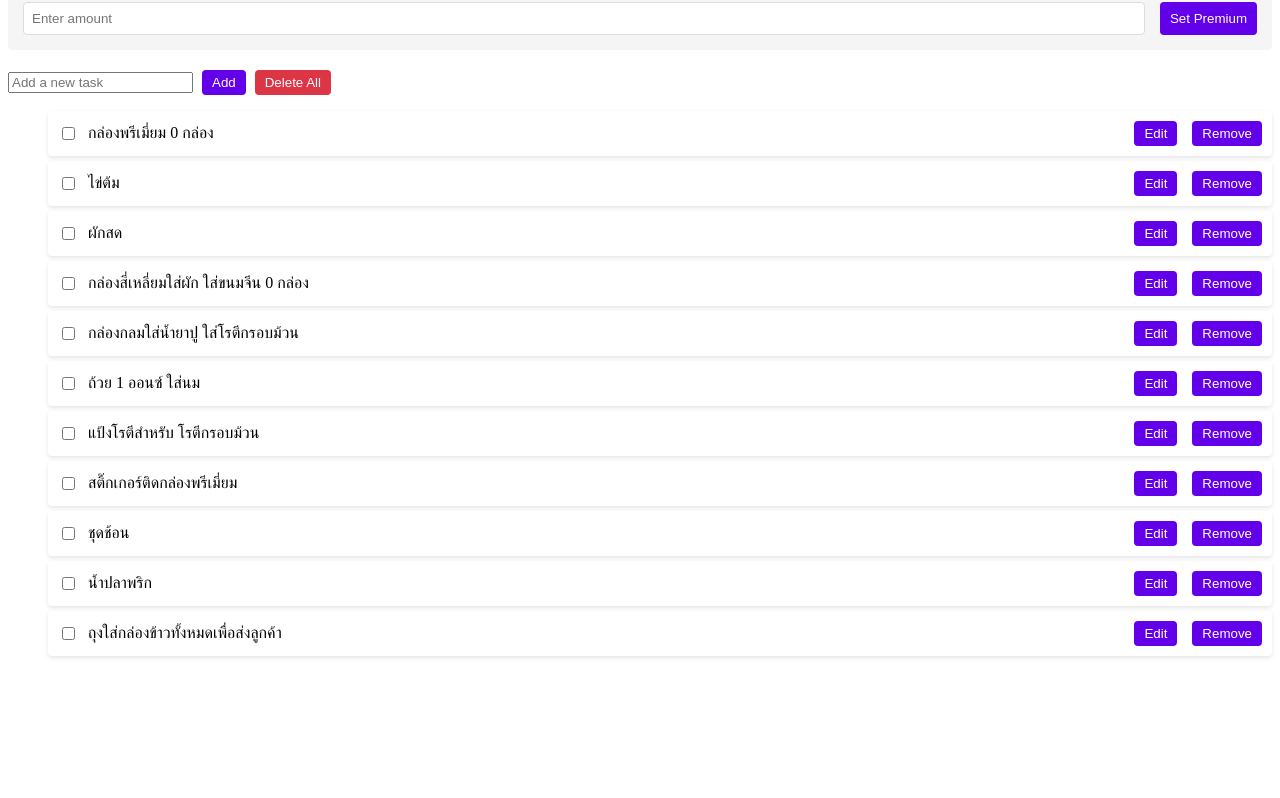
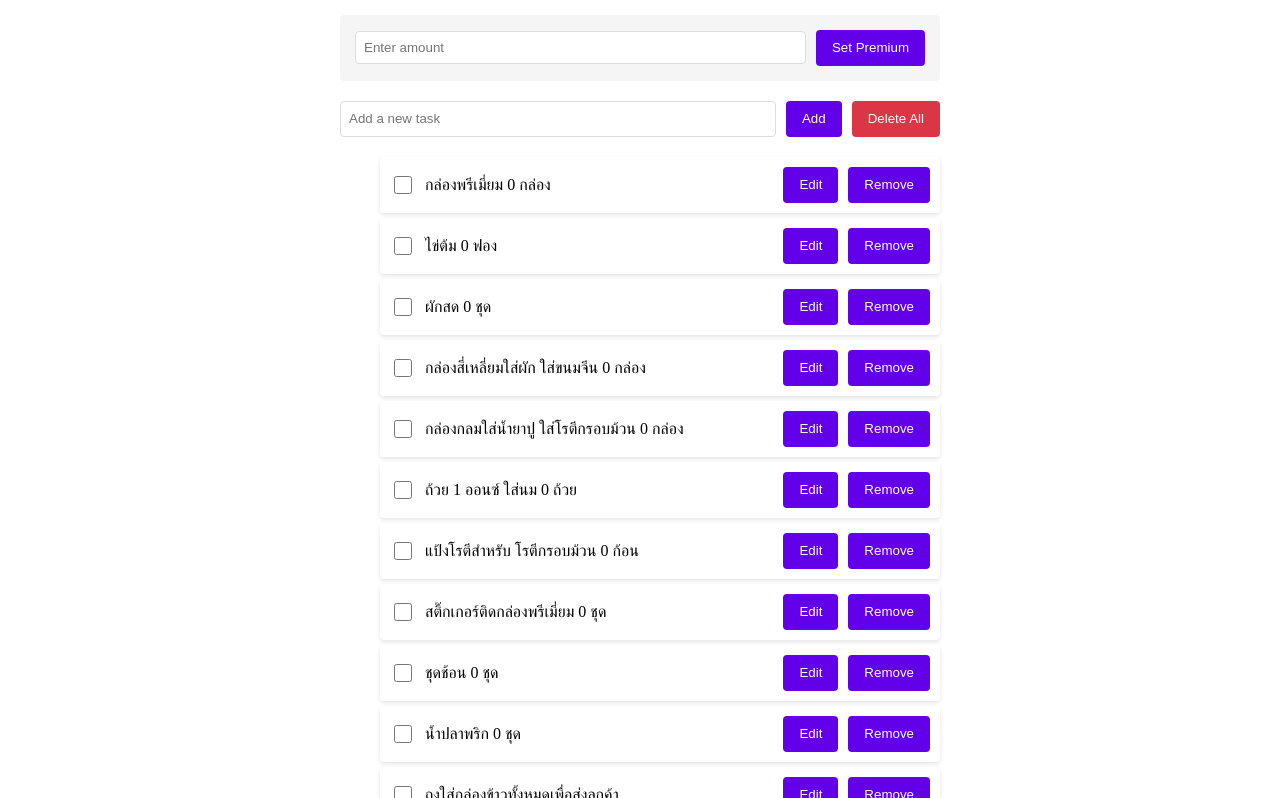
Before and after one commit to nattyait/guroti-todolist, a website: page index.html in a window 1280 px wide. Shown: the part 93-891 px from the top of the page. Before the commit the page ends 800 px from the top, so only its background shows below. Drawn offline with Linux system fonts and the light colour scheme.

Commit message:
Align add new task text box, change amount according to setPremium

```diff
--- a/script.js
+++ b/script.js
@@ -4,36 +4,41 @@ class TaskManager {
         this.taskInput = document.getElementById(taskInputId);
         this.premiumInput = document.getElementById(premiumAmountId);
         this.titleElement = document.querySelector('h1');
+        this.loadPremiumAmount();
         this.loadInitialTasks();
-        this.loadPremiumAmount();
     }
 
     async loadInitialTasks() {
-        const tasks = this.getTasks();
-        if (tasks.length === 0) {
         try {
             const response = await fetch('tasks.json');
             if (!response.ok) {
                 throw new Error(`HTTP error! status: ${response.status}`);
             }
             const data = await response.json();
-                const amount = localStorage.getItem('premiumAmount') || '0';
+            const amount = parseInt(localStorage.getItem('premiumAmount')) || 0;
 
-                // Replace placeholders with actual amount, considering multipliers
+            // Replace placeholders with actual amount, handling multiplication
             const processedTasks = data.tasks.map(task => {
-                    const calculatedAmount = task.multiplier ? amount * task.multiplier : amount;
+                let text = task.text;
+                // Handle {{amount*2}} format
+                text = text.replace(/{{amount\*(\d+)}}/, (match, multiplier) => {
+                    return amount * parseInt(multiplier);
+                });
+                // Handle {{amount}} format
+                text = text.replace(/{{amount}}/, amount);
+
                 return {
-                        text: task.text.replace(/{{amount\*?\d*}}/, calculatedAmount),
+                    text: text,
                     completed: task.completed
                 };
             });
 
             localStorage.setItem('tasks', JSON.stringify(processedTasks));
+
+            // Clear existing tasks and load new ones
+            this.taskList.innerHTML = '';
             this.loadTasks();
         } catch (error) {
-                this.loadTasks();
-            }
-        } else {
             this.loadTasks();
         }
     }
@@ -45,8 +50,7 @@ class TaskManager {
             this.premiumInput.value = amount;
             this.updateTitle(amount);
 
-            // Reload initial tasks with new amount
-            localStorage.removeItem('tasks');
+            // Reload tasks with new amount
             this.loadInitialTasks();
         }
     }
@@ -236,6 +240,7 @@ class TaskManager {
 
     loadTasks() {
         const tasks = this.getTasks();
+        this.taskList.innerHTML = ''; // Clear existing tasks
         tasks.forEach(task => this.createTask(task));
     }
 
--- a/styles.css
+++ b/styles.css
@@ -1,6 +1,71 @@
-.completed {
-    text-decoration: line-through;
-    color: #888;
+.container {
+    max-width: 600px;
+    margin: 0 auto;
+    padding: 20px;
+}
+
+.premium-box {
+    background: #f5f5f5;
+    padding: 15px;
+    border-radius: 4px;
+    margin-bottom: 20px;
+    display: flex;
+    gap: 10px;
+    align-items: center;
+}
+
+.premium-box input[type="number"] {
+    flex: 1;
+    padding: 8px;
+    border: 1px solid #ddd;
+    border-radius: 4px;
+}
+
+.input-group {
+    display: flex;
+    gap: 10px;
+    margin-bottom: 20px;
+    align-items: center;
+}
+
+#taskInput {
+    flex: 1;
+    padding: 8px;
+    border: 1px solid #ddd;
+    border-radius: 4px;
+    height: 36px;
+    box-sizing: border-box;
+}
+
+button {
+    padding: 8px 16px;
+    border: none;
+    border-radius: 4px;
+    background: #6200ea;
+    color: white;
+    cursor: pointer;
+    height: 36px;
+    display: flex;
+    align-items: center;
+    justify-content: center;
+    white-space: nowrap;
+}
+
+button:hover {
+    background: #7c4dff;
+}
+
+.delete-all {
+    background-color: #dc3545;
+}
+
+.delete-all:hover {
+    background-color: #c82333;
+}
+
+.task-list {
+    list-style: none;
+    padding: 0;
 }
 
 li {
@@ -12,93 +77,19 @@ li {
     border-radius: 4px;
     margin: 5px 0;
     box-shadow: 0 2px 4px rgba(0,0,0,0.1);
-    cursor: move;
 }
 
-li.dragging {
-    opacity: 0.5;
-}
-
-li.drag-over {
-    border-top: 2px solid #666;
-}
-
-button.check {
-    width: 24px;
-    height: 24px;
-    border-radius: 50%;
-    border: 2px solid #6200ea;
-    background: transparent;
-    color: transparent;
+input[type="checkbox"] {
+    width: 18px;
+    height: 18px;
     cursor: pointer;
-    display: flex;
-    align-items: center;
-    justify-content: center;
-    padding: 0;
-    margin-right: 8px;
-    transition: all 0.2s ease;
-}
-
-button.check:hover {
-    background: rgba(98, 0, 234, 0.1);
-}
-
-button.check.checked {
-    background: #6200ea;
-    color: white;
 }
 
 span {
     flex: 1;
 }
 
-span.completed {
+.completed {
     text-decoration: line-through;
     color: #888;
 }
-
-button {
-    padding: 5px 10px;
-    margin-left: 5px;
-    border: none;
-    border-radius: 4px;
-    background: #6200ea;
-    color: white;
-    cursor: pointer;
-}
-
-button:hover {
-    background: #7c4dff;
-}
-
-.hidden-checkbox {
-    position: absolute;
-    opacity: 0;
-    cursor: pointer;
-    height: 0;
-    width: 0;
-}
-
-.premium-box {
-    background: #f5f5f5;
-    padding: 15px;
-    border-radius: 4px;
-    margin-bottom: 20px;
-    display: flex;
-    gap: 10px;
-}
-
-.premium-box input[type="number"] {
-    flex: 1;
-    padding: 8px;
-    border: 1px solid #ddd;
-    border-radius: 4px;
-}
-
-.delete-all {
-    background-color: #dc3545;
-}
-
-.delete-all:hover {
-    background-color: #c82333;
-}
--- a/tasks.json
+++ b/tasks.json
@@ -5,11 +5,11 @@
             "completed": false
         },
         {
-            "text": "ไข่ต้ม",
+            "text": "ไข่ต้ม {{amount}} ฟอง",
             "completed": false
         },
         {
-            "text": "ผักสด",
+            "text": "ผักสด {{amount}} ชุด",
             "completed": false
         },
         {
@@ -17,27 +17,27 @@
             "completed": false
         },
         {
-            "text": "กล่องกลมใส่น้ำยาปู ใส่โรตีกรอบม้วน",
+            "text": "กล่องกลมใส่น้ำยาปู ใส่โรตีกรอบม้วน {{amount*2}} กล่อง",
             "completed": false
         },
         {
-            "text": "ถ้วย 1 ออนซ์ ใส่นม",
+            "text": "ถ้วย 1 ออนซ์ ใส่นม {{amount}} ถ้วย",
             "completed": false
         },
         {
-            "text": "แป้งโรตีสำหรับ โรตีกรอบม้วน",
+            "text": "แป้งโรตีสำหรับ โรตีกรอบม้วน {{amount}} ก้อน",
             "completed": false
         },
         {
-            "text": "สติ๊กเกอร์ติดกล่องพรีเมี่ยม",
+            "text": "สติ๊กเกอร์ติดกล่องพรีเมี่ยม {{amount}} ชุด",
             "completed": false
         },
         {
-            "text": "ชุดช้อน",
+            "text": "ชุดช้อน {{amount}} ชุด",
             "completed": false
         },
         {
-            "text": "น้ำปลาพริก",
+            "text": "น้ำปลาพริก {{amount}} ชุด",
             "completed": false
         },
         {
```
Lines whose indentation alone changed are shown as unchanged.
